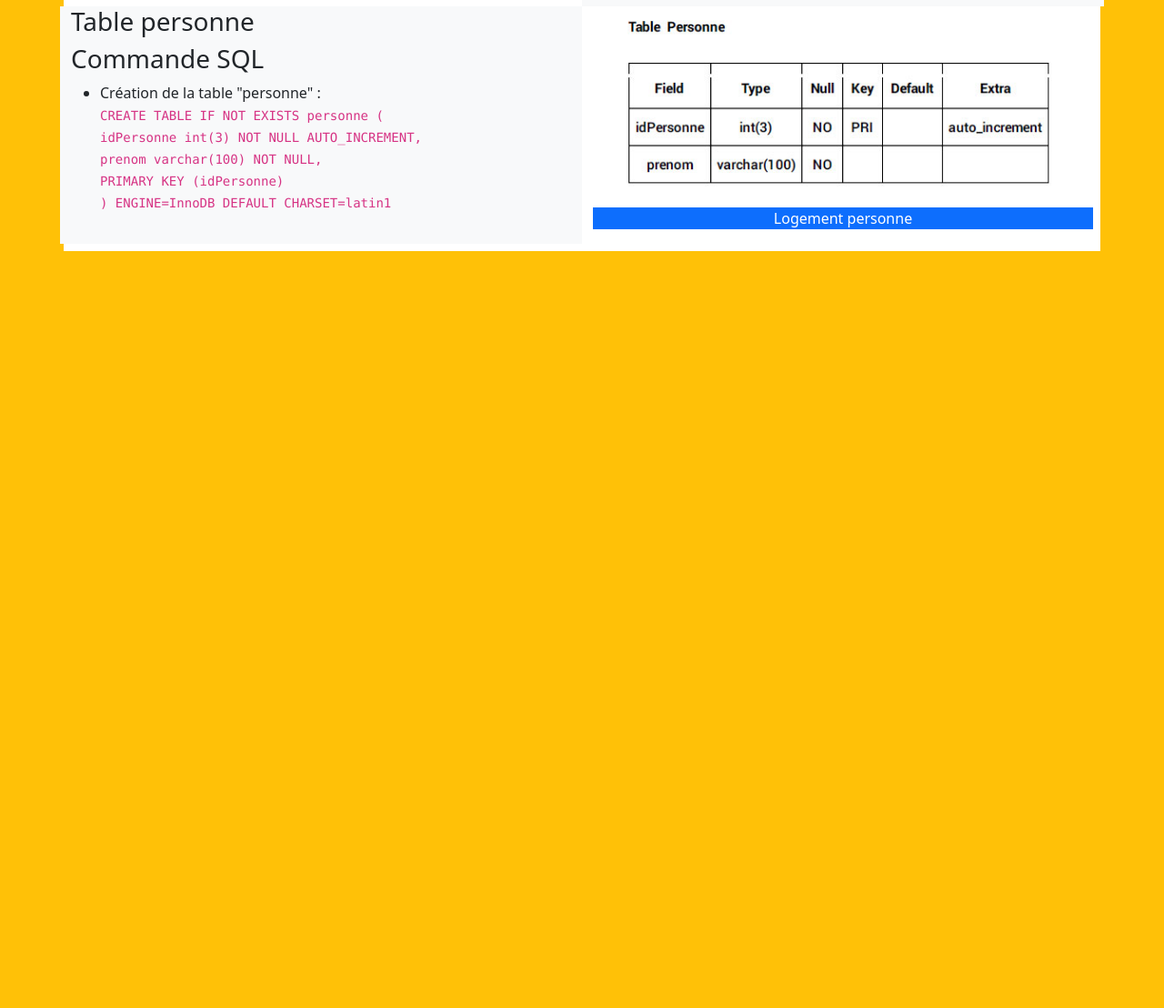
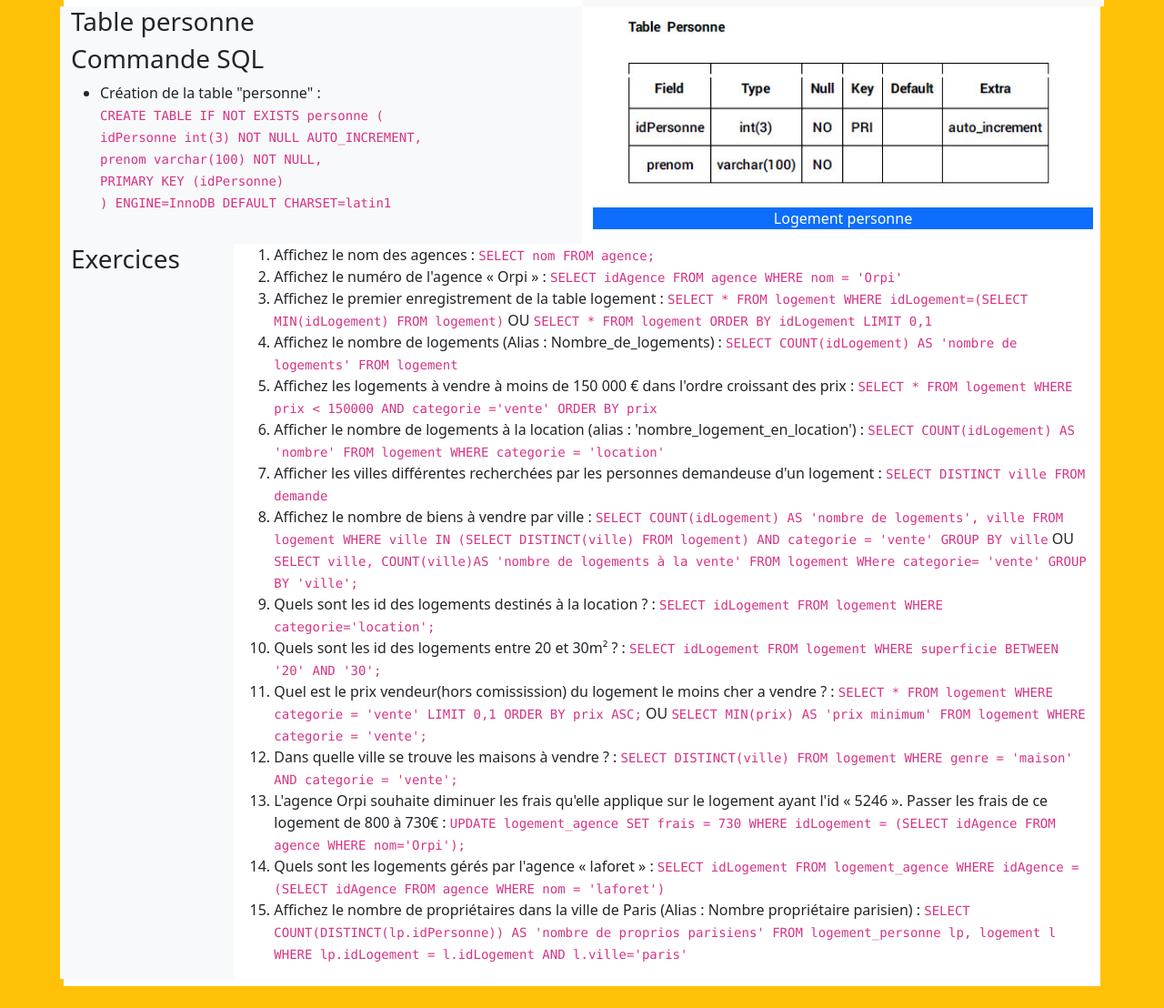
Before and after one commit to vienendelsur/coursSQLsuresnes2122, a plain HTML site: page 06_immobilier.html in a window 1280 px wide. Shown: the part 2341-3449 px from the top of the page at 91% size. Before the commit the page ends 2641 px from the top, so only its background shows below. Drawn offline with nearby package versions, Linux system fonts and the light colour scheme.

Commit message:
suite sql

```diff
--- a/06_immobilier.html
+++ b/06_immobilier.html
@@ -213,9 +213,53 @@
           </div>
           <!-- fin col -->
     </div>
+    <!-- fin row -->
 
+    <div class="row">
+      <aside class="col-md-2 bg-light">
+        <h3>Exercices</h3>
+      </aside>
+      <div class="col-md-10">
+        <ol>
+          <li>Affichez le nom des agences : <code>SELECT nom FROM agence;</code></li>
+
+                    <li>Affichez le numéro de l'agence « Orpi » : <code>SELECT idAgence FROM agence WHERE nom = 'Orpi'</code></li>
+
+                    <li>Affichez le premier enregistrement de la table logement : <code>SELECT * FROM logement WHERE idLogement=(SELECT MIN(idLogement) FROM logement)</code> OU <code>SELECT * FROM logement ORDER BY idLogement LIMIT 0,1</code></li>
+
+                    <li>Affichez le nombre de logements (Alias : Nombre_de_logements) : <code>SELECT COUNT(idLogement) AS 'nombre de logements' FROM logement</code></li>
+
+                    <li>Affichez les logements à vendre à moins de 150 000 € dans l'ordre croissant des prix : <code>SELECT * FROM logement WHERE prix < 150000 AND categorie ='vente' ORDER BY prix</code></li>
+
+                    <li>Afficher le nombre de logements à la location (alias : 'nombre_logement_en_location') : <code>SELECT COUNT(idLogement) AS 'nombre' FROM logement WHERE categorie = 'location'</code></li>
+
+                    <li>Afficher les villes différentes recherchées par les personnes demandeuse d'un logement : <code>SELECT DISTINCT ville FROM demande</code></li>
+
+                    <li>Affichez le nombre de biens à vendre par ville : <code>SELECT COUNT(idLogement) AS 'nombre de logements', ville FROM logement WHERE ville IN (SELECT DISTINCT(ville) FROM logement) AND categorie = 'vente' GROUP BY ville</code> OU <code>SELECT ville, COUNT(ville)AS 'nombre de logements à la vente' FROM logement WHere categorie= 'vente' GROUP BY 'ville';</code></li>
+
+                    <li>Quels sont les id des logements destinés à la location ? : <code>SELECT idLogement FROM logement WHERE categorie='location';</code></li>
+
+                    <li>Quels sont les id des logements entre 20 et 30m² ? : <code>SELECT idLogement FROM logement WHERE superficie BETWEEN '20' AND '30';</code></li>
+
+                    <li>Quel est le prix vendeur(hors comissission) du logement le moins cher a vendre ? : <code>SELECT * FROM logement WHERE categorie = 'vente' LIMIT 0,1 ORDER BY prix ASC;</code> OU <code>SELECT MIN(prix) AS 'prix minimum' FROM logement WHERE categorie = 'vente';</code></li>
+
+                    <li>Dans quelle ville se trouve les maisons à vendre ? : <code>SELECT DISTINCT(ville) FROM logement WHERE genre = 'maison' AND categorie = 'vente';</code></li>
+
+                    <li>L'agence Orpi souhaite diminuer les frais qu'elle applique sur le logement ayant l'id « 5246 ». Passer les frais de ce logement de 800 à 730€ : <code> UPDATE logement_agence SET frais = 730 WHERE idLogement = (SELECT idAgence FROM agence WHERE nom='Orpi'); </code></li>
+
+                    <li>Quels sont les logements gérés par l'agence « laforet » : <code>SELECT idLogement FROM logement_agence WHERE idAgence = (SELECT idAgence FROM agence WHERE nom = 'laforet')</code></li>
+
+                    <li>Affichez le nombre de propriétaires dans la ville de Paris (Alias : Nombre propriétaire parisien) : <code>SELECT COUNT(DISTINCT(lp.idPersonne)) AS 'nombre de proprios parisiens' FROM logement_personne lp, logement l WHERE lp.idLogement = l.idLogement AND l.ville='paris'</code></li>
+        </ol>
+      </div>
+      <!-- fin col -->
+    </div>
       <!-- fin row -->
     </section>
+
+
+
+
     <!-- fin container -->
 
     <!-- Option 1: Bootstrap Bundle with Popper -->
```
Also changed, not shown: 1 other file.
